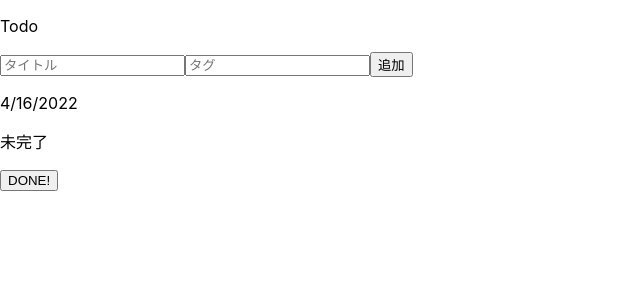
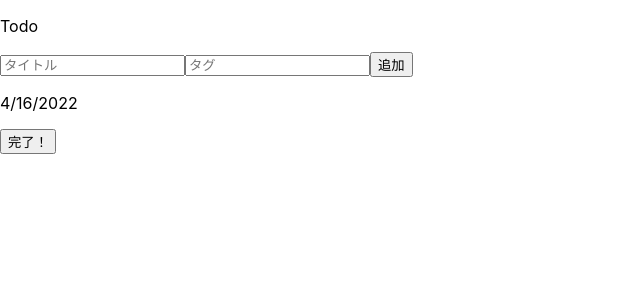
Before and after one commit to kobapi28/shoma3571-sandbox, a React (Create React App) app in the folder react/todo/: page / in a window 1280 px wide. Both pictures are taken after a click on the button "追加". Shown: the top 300 px of the page, without its empty margins (0-640 px from the left). Built offline with nearby package versions, Linux system fonts and the light colour scheme.

Commit message:
ボタンのテキストを状態で変更する

```diff
--- a/react/todo/src/components/TodoItem.tsx
+++ b/react/todo/src/components/TodoItem.tsx
@@ -13,7 +13,7 @@ export const TodoItem: React.VFC<Props> = ({ item, index }) => {
     const items: Todo[] = context.items;
     const updatedItems = items.map((item) => {
       if (item.id === id) {
-        item.isFinished = true;
+        item.isFinished = !item.isFinished;
       }
       return item
     })
@@ -25,8 +25,7 @@ export const TodoItem: React.VFC<Props> = ({ item, index }) => {
       <p>{item.title}</p>
       <p>{item.date.toLocaleDateString()}</p>
       <p>{item.badge}</p>
-      <p>{item.isFinished ? '完了': '未完了'}</p>
-      <button onClick={() => updateStatus(item.id)}>DONE!</button>
+      <button onClick={() => updateStatus(item.id)}>{item.isFinished ? '未完了に戻す': '完了！'}</button>
     </div>
   )
 }
```
